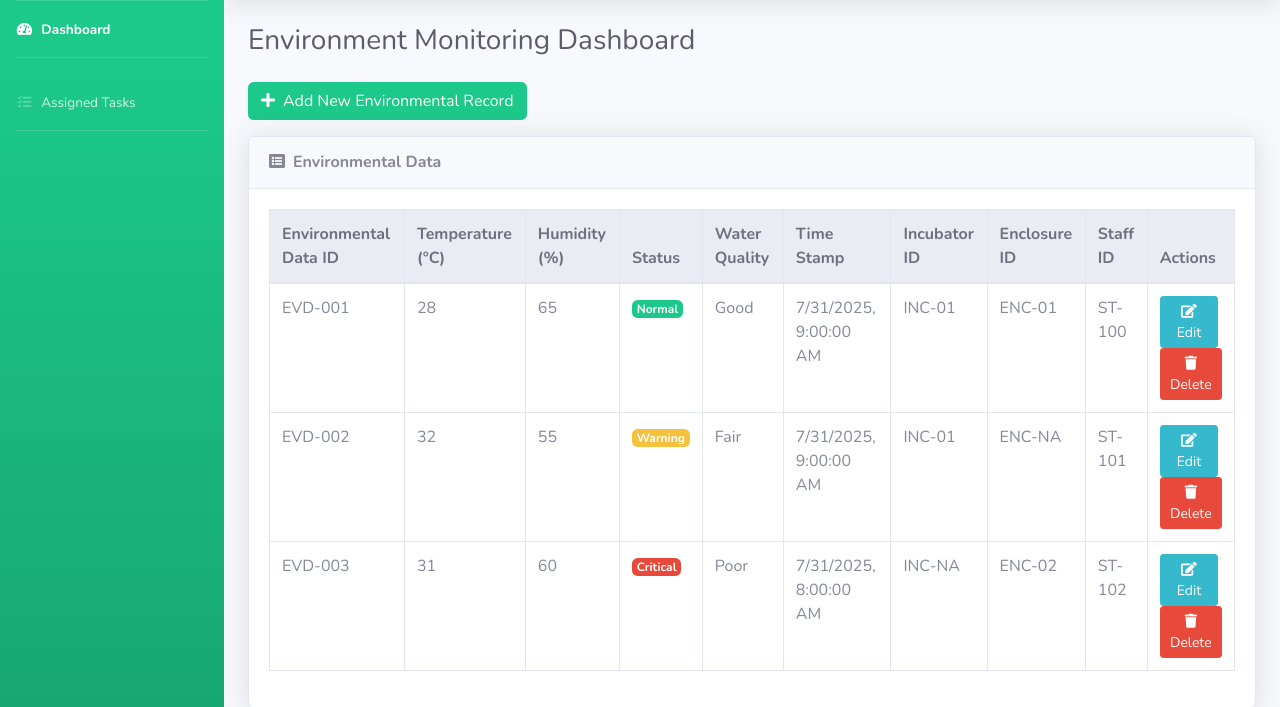
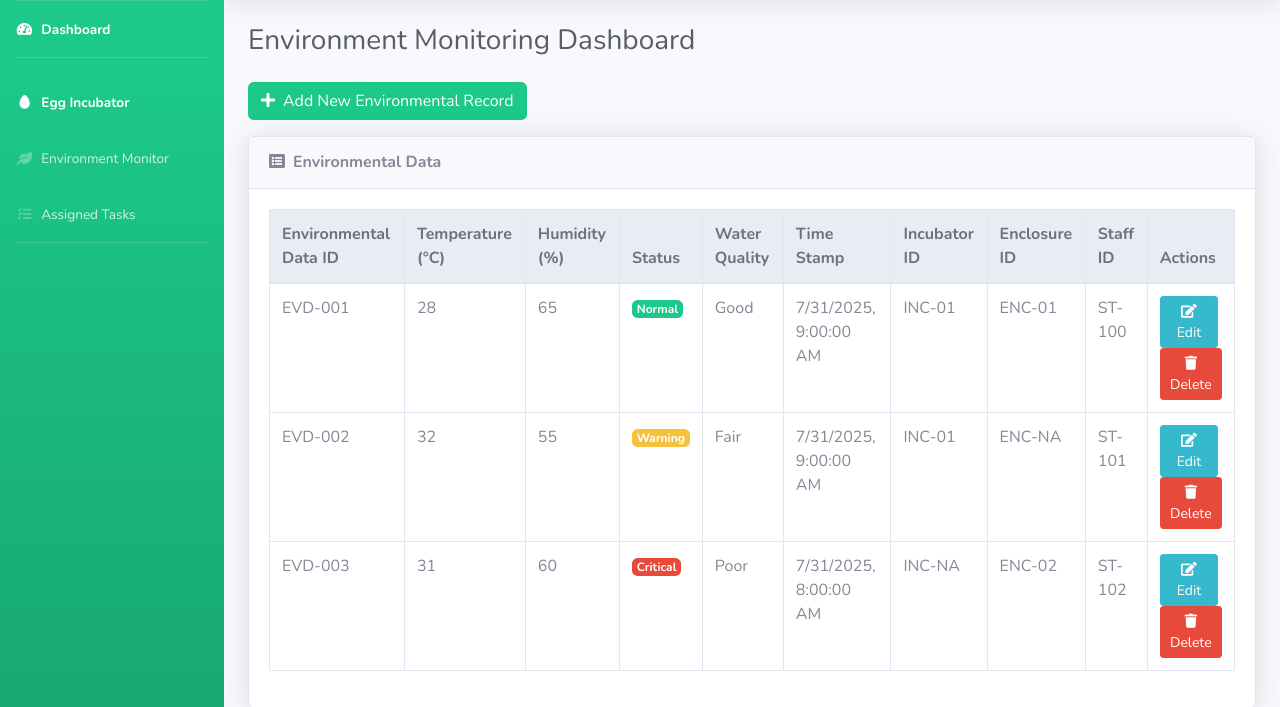
Before and after one commit to junaidmannaf123/CSE303L_GroupNo._12_TCMSS, a PHP site: page /environment_monitor.php in a window 1280 px wide. Shown: the part 70-777 px from the top of the page. Run offline with PHP 8.4, Linux system fonts and the light colour scheme.

Commit message:
page jumping modifing

```diff
--- a/startbootstrap-sb-admin-2-gh-pages/Environment_Monitor.php
+++ b/startbootstrap-sb-admin-2-gh-pages/Environment_Monitor.php
@@ -52,6 +52,17 @@
                     <span>Dashboard</span></a>
             </li>
             <hr class="sidebar-divider">
+            <li class="nav-item active">
+                <a class="nav-link" href="Egg_Incubator.php">
+                    <i class="fas fa-fw fa-egg"></i>
+                    <span>Egg Incubator</span></a>
+            </li>
+            <li class="nav-item">
+                <a class="nav-link" href="environment_monitor.php">
+                    <i class="fas fa-fw fa-leaf"></i>
+                    <span>Environment Monitor</span></a>
+            </li>
+
             <li class="nav-item">
                 <a class="nav-link" href="#assigned-tasks-section">
                     <i class="fas fa-fw fa-tasks"></i>
```
Also changed, not shown: startbootstrap-sb-admin-2-gh-pages/Egg_Incubator.php (+3 -7 lines).
